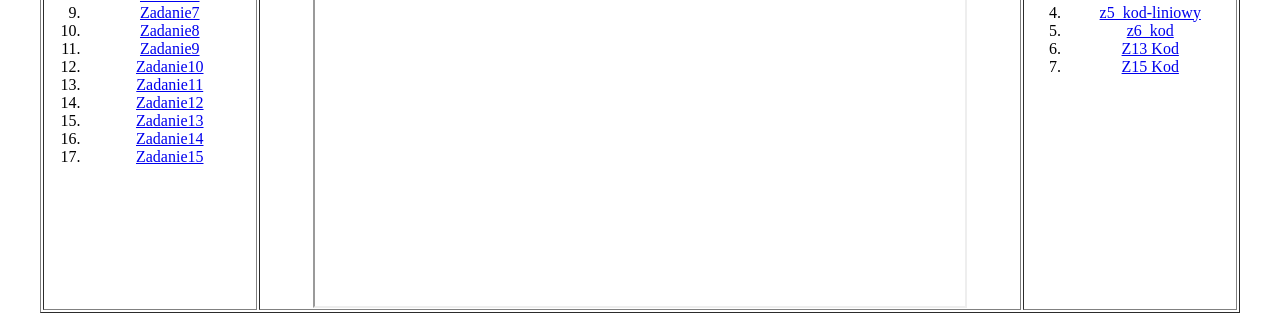
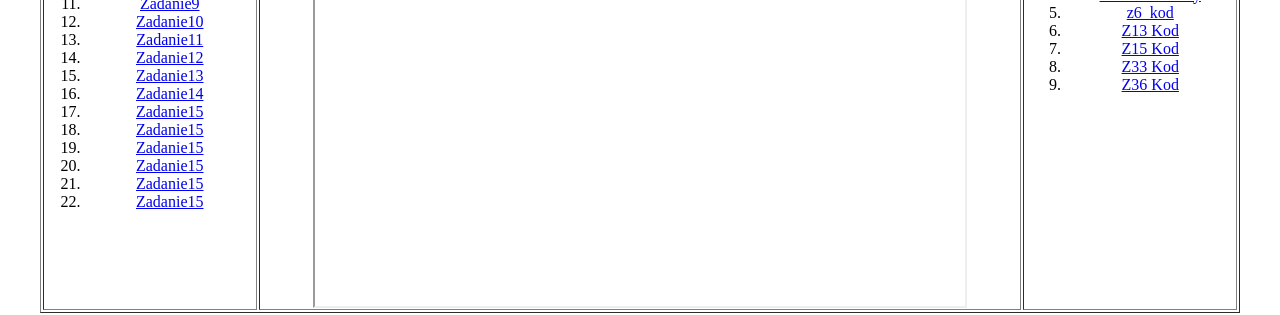
Before and after one commit to Andrii2221/cSS, a plain HTML site: page index.html in a window 1280 px wide. Shown: the part 359-674 px from the top of the page. Drawn offline with Linux system fonts and the light colour scheme.

Commit message:
index.html

```diff
--- a/index.html
+++ b/index.html
@@ -45,6 +45,16 @@
 
     <li><a href="VOIC_z15.html" target="strony">Zadanie15</a> </li>
 
+    <li><a href="VOIC_z32.html" target="strony">Zadanie15</a> </li>
+
+    <li><a href="VOIC_z33.html" target="strony">Zadanie15</a> </li>
+
+    <li><a href="VOIC_z34.html" target="strony">Zadanie15</a> </li>
+
+    <li><a href="VOIC_z35.html" target="strony">Zadanie15</a> </li>
+
+    <li><a href="VOIC_z36.html" target="strony">Zadanie15</a> </li>
+
   </ol>
 
 </td>
@@ -69,6 +79,10 @@
 
     <li><a href="kod_z15_VOIC.css" target="strony">Z15 Kod</a></li>
 
+    <li><a href="kod_z33_VOIC.css" target="strony">Z33 Kod</a></li>
+
+    <li><a href="kod_z36_VOIC.css" target="strony">Z36 Kod</a></li>
+
 </td>
 </tr>
 </table>
```
